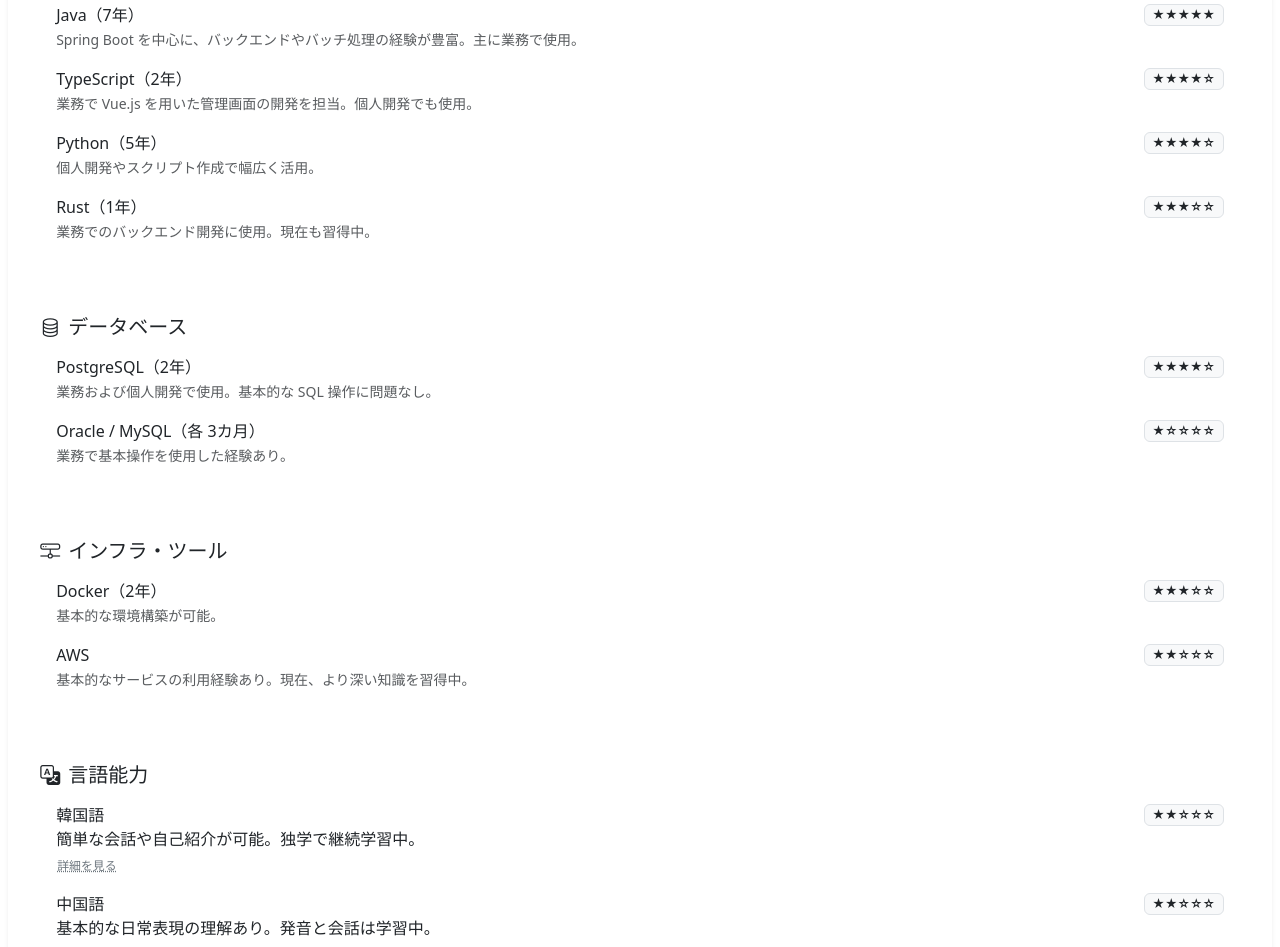
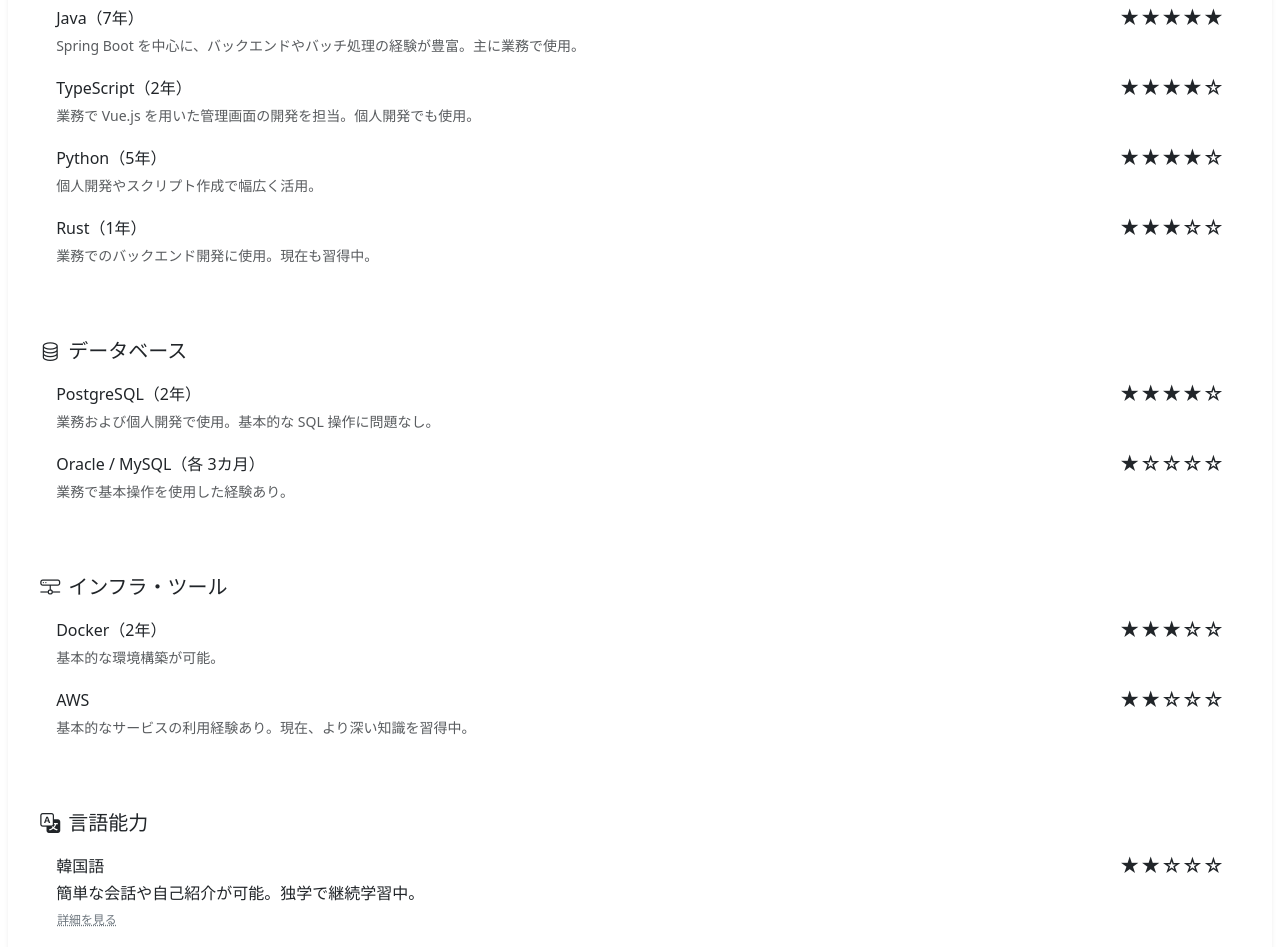
Before and after one commit to taka-onigiri-dev/my-portfolio, a Vue app: page / in a window 1280 px wide. Shown: the part 2260-3207 px from the top of the page. Built offline with nearby package versions, Linux system fonts and the light colour scheme.

Commit message:
StarLevel共通化

```diff
--- a/src/components/Skills.vue
+++ b/src/components/Skills.vue
@@ -9,7 +9,7 @@
             <li class="list-group-item bg-white text-dark border-0">
               <div class="d-flex justify-content-between align-items-center">
                 <span>Java（7年）</span>
-                <span class="badge bg-light text-dark border">★★★★★</span>
+                <StarLevel :level="5" />
               </div>
               <small class="text-muted"
                 >Spring Boot を中心に、バックエンドやバッチ処理の経験が豊富。主に業務で使用。</small
@@ -18,7 +18,7 @@
             <li class="list-group-item bg-white text-dark border-0">
               <div class="d-flex justify-content-between align-items-center">
                 <span>TypeScript（2年）</span>
-                <span class="badge bg-light text-dark border">★★★★☆</span>
+                <StarLevel :level="4" />
               </div>
               <small class="text-muted"
                 >業務で Vue.js を用いた管理画面の開発を担当。個人開発でも使用。</small
@@ -27,14 +27,14 @@
             <li class="list-group-item bg-white text-dark border-0">
               <div class="d-flex justify-content-between align-items-center">
                 <span>Python（5年）</span>
-                <span class="badge bg-light text-dark border">★★★★☆</span>
+                <StarLevel :level="4" />
               </div>
               <small class="text-muted">個人開発やスクリプト作成で幅広く活用。</small>
             </li>
             <li class="list-group-item bg-white text-dark border-0">
               <div class="d-flex justify-content-between align-items-center">
                 <span>Rust（1年）</span>
-                <span class="badge bg-light text-dark border">★★★☆☆</span>
+                <StarLevel :level="3" />
               </div>
               <small class="text-muted">業務でのバックエンド開発に使用。現在も習得中。</small>
             </li>
@@ -48,7 +48,7 @@
             <li class="list-group-item bg-white text-dark border-0">
               <div class="d-flex justify-content-between align-items-center">
                 <span>PostgreSQL（2年）</span>
-                <span class="badge bg-light text-dark border">★★★★☆</span>
+                <StarLevel :level="4" />
               </div>
               <small class="text-muted"
                 >業務および個人開発で使用。基本的な SQL 操作に問題なし。</small
@@ -57,7 +57,7 @@
             <li class="list-group-item bg-white text-dark border-0">
               <div class="d-flex justify-content-between align-items-center">
                 <span>Oracle / MySQL（各 3カ月）</span>
-                <span class="badge bg-light text-dark border">★☆☆☆☆</span>
+                <StarLevel :level="1" />
               </div>
               <small class="text-muted">業務で基本操作を使用した経験あり。</small>
             </li>
@@ -71,14 +71,14 @@
             <li class="list-group-item bg-white text-dark border-0">
               <div class="d-flex justify-content-between align-items-center">
                 <span>Docker（2年）</span>
-                <span class="badge bg-light text-dark border">★★★☆☆</span>
+                <StarLevel :level="3" />
               </div>
               <small class="text-muted">基本的な環境構築が可能。</small>
             </li>
             <li class="list-group-item bg-white text-dark border-0">
               <div class="d-flex justify-content-between align-items-center">
                 <span>AWS</span>
-                <span class="badge bg-light text-dark border">★★☆☆☆</span>
+                <StarLevel :level="2" />
               </div>
               <small class="text-muted"
                 >基本的なサービスの利用経験あり。現在、より深い知識を習得中。</small
@@ -94,7 +94,7 @@
             <li class="list-group-item bg-white text-dark border-0">
               <div class="d-flex justify-content-between align-items-center">
                 <span>韓国語</span>
-                <span class="badge bg-light text-dark border">★★☆☆☆</span>
+                <StarLevel :level="2" />
               </div>
               <div>簡単な会話や自己紹介が可能。独学で継続学習中。</div>
               <button
@@ -116,7 +116,7 @@
             <li class="list-group-item bg-white text-dark border-0">
               <div class="d-flex justify-content-between align-items-center">
                 <span>中国語</span>
-                <span class="badge bg-light text-dark border">★★☆☆☆</span>
+                <StarLevel :level="2" />
               </div>
               <div>基本的な日常表現の理解あり。発音と会話は学習中。</div>
               <button
@@ -138,7 +138,7 @@
             <li class="list-group-item bg-white text-dark border-0">
               <div class="d-flex justify-content-between align-items-center">
                 <span>英語</span>
-                <span class="badge bg-light text-dark border">★☆☆☆☆</span>
+                <StarLevel :level="1" />
               </div>
               <div>聞き流し中心に英語環境に慣れている段階。</div>
               <button
@@ -167,6 +167,7 @@
 <script setup lang="ts">
 import { reactive } from 'vue'
 import Section from './Section.vue'
+import StarLevel from './StarLevel.vue'
 
 type LangKey = 'ko' | 'zh' | 'en'
 const showDetail: Record<LangKey, boolean> = reactive({ ko: false, zh: false, en: false })
--- /dev/null
+++ b/src/components/StarLevel.vue
@@ -0,0 +1,13 @@
+<template>
+  <span class="text-dark fs-5">
+    <span v-for="n in max" :key="n"> <span v-if="n <= level">★</span><span v-else>☆</span> </span>
+  </span>
+</template>
+
+<script setup lang="ts">
+import { defineProps } from 'vue'
+const props = defineProps({
+  level: { type: Number, required: true },
+  max: { type: Number, default: 5 },
+})
+</script>
```
